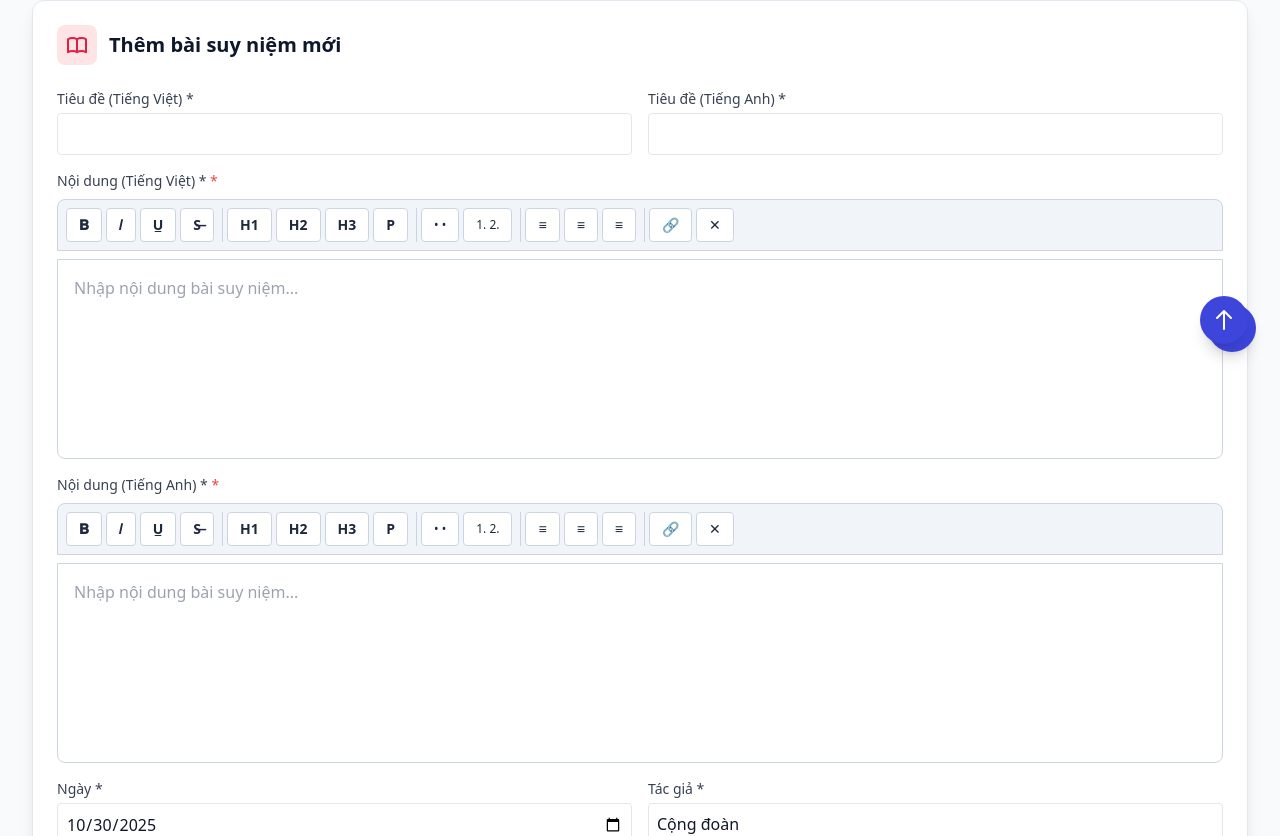
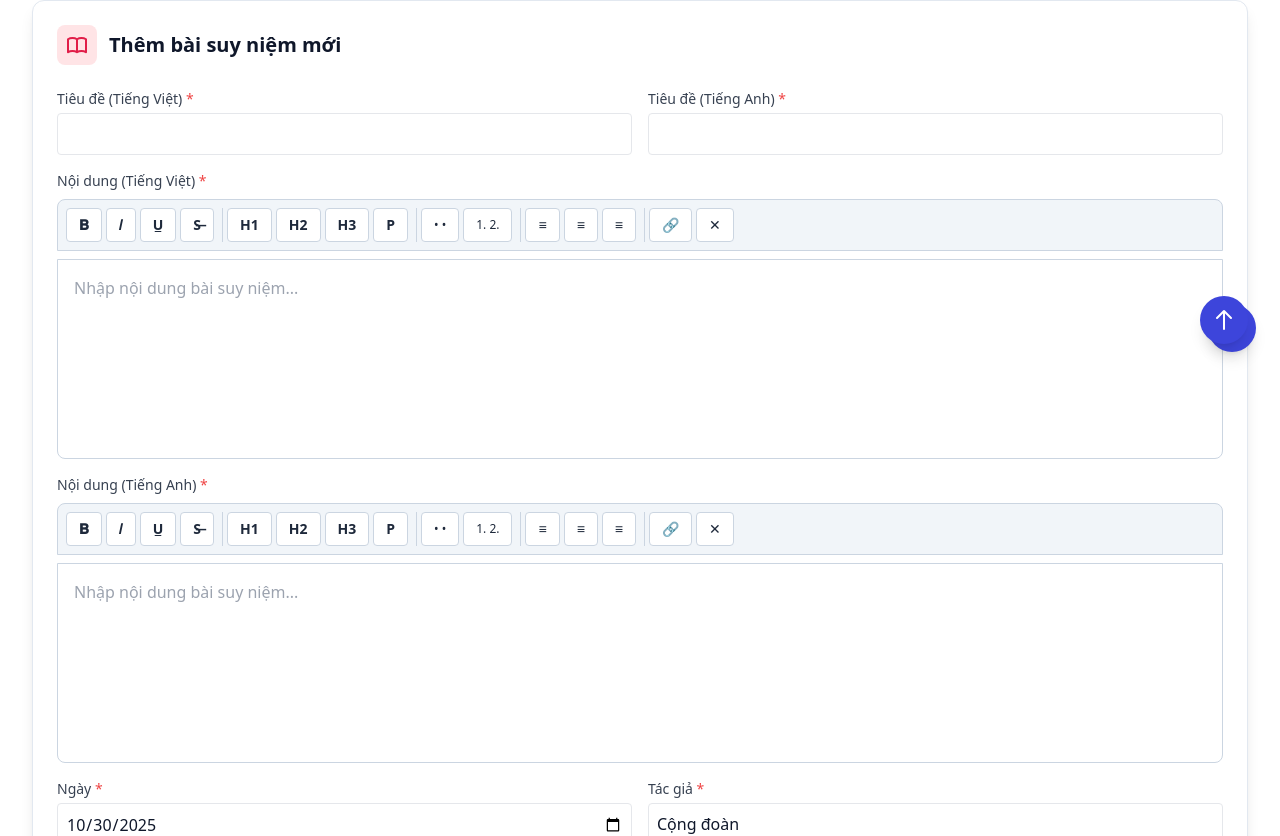
Before and after one commit to wilsonnguyen257/wilsonnguyen257.github.io, a React (Vite) app: page /admin in a window 1280 px wide. Shown: the part 424-1260 px from the top of the page. Built offline with nearby package versions, Linux system fonts and the light colour scheme; no server answers; the database is empty.

Commit message:
Fix admin pages: Change action layout to row in English and remove loading states

```diff
--- a/src/pages/AdminReflections.tsx
+++ b/src/pages/AdminReflections.tsx
@@ -38,7 +38,6 @@ const AdminReflections: React.FC = () => {
   });
 
   // UI state
-  const [isLoading, setIsLoading] = useState(false);
   const [success, setSuccess] = useState<string | null>(null);
   const [error, setError] = useState<string | null>(null);
   const [deleteConfirm, setDeleteConfirm] = useState<DeleteConfirmState>({ show: false, id: null });
@@ -46,7 +45,6 @@ const AdminReflections: React.FC = () => {
 
   // Load and keep in sync with Firebase Storage JSON
   useEffect(() => {
-    setIsLoading(true);
     type RawReflection = Reflection & { id: string };
     const unsubscribe = subscribeJson<RawReflection[]>(
       'reflections',
@@ -61,12 +59,10 @@ const AdminReflections: React.FC = () => {
           updatedAt: it.updatedAt || new Date().toISOString(),
         }));
         setReflections(mapped);
-        setIsLoading(false);
       },
       (err) => {
         console.error('Failed to load reflections from Storage JSON:', err);
         setError(language === 'vi' ? 'Không thể tải bài suy niệm' : 'Failed to load reflections');
-        setIsLoading(false);
       }
     );
     return () => { unsubscribe(); };
@@ -157,7 +153,6 @@ const AdminReflections: React.FC = () => {
       return;
     }
 
-    setIsLoading(true);
     setError(null);
     setSuccess(null);
 
@@ -205,8 +200,6 @@ const AdminReflections: React.FC = () => {
       setTimeout(() => {
         setError(null);
       }, 5000);
-    } finally {
-      setIsLoading(false);
     }
   };
 
@@ -236,7 +229,6 @@ const AdminReflections: React.FC = () => {
     if (!deleteConfirm.id) return;
 
     try {
-      setIsLoading(true);
       const filtered = reflections.filter(r => r.id !== deleteConfirm.id);
       await saveJson('reflections', filtered);
       setReflections(filtered);
@@ -253,8 +245,6 @@ const AdminReflections: React.FC = () => {
       setTimeout(() => {
         setError(null);
       }, 5000);
-    } finally {
-      setIsLoading(false);
     }
   };
 
@@ -320,17 +310,9 @@ const AdminReflections: React.FC = () => {
     });
   };
 
-  if (isLoading) {
-    return (
-      <div className="flex justify-center items-center min-h-screen bg-white dark:bg-slate-900">
-        <div className="animate-spin rounded-full h-12 w-12 border-t-2 border-b-2 border-blue-500"></div>
-      </div>
-    );
-  }
-
   return (
-    <div className="min-h-screen bg-slate-50 dark:bg-slate-900 py-8 px-4 sm:px-6 lg:px-8 transition-colors">
-      <div className="max-w-7xl mx-auto">
+    <div className="min-h-screen bg-white dark:bg-slate-900 transition-colors">
+      <div className="max-w-7xl mx-auto px-4 sm:px-6 lg:px-8 py-8">
         {error && (
           <div className="bg-red-50 dark:bg-red-900/20 border-l-4 border-red-500 text-red-700 dark:text-red-200 px-6 py-4 rounded-r-lg mb-6 flex items-start gap-3 shadow-md">
             <svg className="w-6 h-6 flex-shrink-0 mt-0.5" fill="currentColor" viewBox="0 0 20 20">
@@ -361,16 +343,16 @@ const AdminReflections: React.FC = () => {
           <form onSubmit={handleSubmit}>
             <div className="grid grid-cols-1 md:grid-cols-2 gap-4 mb-4">
               <div>
-                <label className="block text-sm font-medium text-gray-700 dark:text-gray-300 mb-1">{language === 'vi' ? 'Tiêu đề (Tiếng Việt) *' : 'Title (Vietnamese) *'}</label>
+                <label className="block text-sm font-medium text-gray-700 dark:text-gray-300 mb-1">{language === 'vi' ? 'Tiêu đề (Tiếng Việt)' : 'Title (Vietnamese)'} <span className="text-red-500">*</span></label>
                 <input type="text" name="title.vi" value={formData.title.vi} onChange={handleInputChange} className="w-full p-2 border rounded dark:bg-slate-700 dark:border-slate-600 dark:text-white" required />
               </div>
               <div>
-                <label className="block text-sm font-medium text-gray-700 dark:text-gray-300 mb-1">{language === 'vi' ? 'Tiêu đề (Tiếng Anh) *' : 'Title (English) *'}</label>
+                <label className="block text-sm font-medium text-gray-700 dark:text-gray-300 mb-1">{language === 'vi' ? 'Tiêu đề (Tiếng Anh)' : 'Title (English)'} <span className="text-red-500">*</span></label>
                 <input type="text" name="title.en" value={formData.title.en} onChange={handleInputChange} className="w-full p-2 border rounded dark:bg-slate-700 dark:border-slate-600 dark:text-white" required />
               </div>
               <div className="md:col-span-2">
                 <VisualEditor
-                  label={language === 'vi' ? 'Nội dung (Tiếng Việt) *' : 'Content (Vietnamese) *'}
+                  label={language === 'vi' ? 'Nội dung (Tiếng Việt)' : 'Content (Vietnamese)'}
                   value={formData.content.vi}
                   onChange={(value: string) => setFormData(prev => ({ ...prev, content: { ...prev.content, vi: value } }))}
                   placeholder={language === 'vi' ? 'Nhập nội dung bài suy niệm...' : 'Enter reflection content...'}
@@ -379,7 +361,7 @@ const AdminReflections: React.FC = () => {
               </div>
               <div className="md:col-span-2">
                 <VisualEditor
-                  label={language === 'vi' ? 'Nội dung (Tiếng Anh) *' : 'Content (English) *'}
+                  label={language === 'vi' ? 'Nội dung (Tiếng Anh)' : 'Content (English)'}
                   value={formData.content.en}
                   onChange={(value: string) => setFormData(prev => ({ ...prev, content: { ...prev.content, en: value } }))}
                   placeholder={language === 'vi' ? 'Nhập nội dung bài suy niệm...' : 'Enter reflection content...'}
@@ -387,7 +369,7 @@ const AdminReflections: React.FC = () => {
                 />
               </div>
               <div>
-                <label className="block text-sm font-medium text-gray-700 dark:text-gray-300 mb-1">{language === 'vi' ? 'Ngày *' : 'Date *'}</label>
+                <label className="block text-sm font-medium text-gray-700 dark:text-gray-300 mb-1">{language === 'vi' ? 'Ngày' : 'Date'} <span className="text-red-500">*</span></label>
                 <input
                   type="date"
                   value={formData.date}
@@ -397,32 +379,19 @@ const AdminReflections: React.FC = () => {
                 />
               </div>
               <div>
-                <label className="block text-sm font-medium text-gray-700 dark:text-gray-300 mb-1">{language === 'vi' ? 'Tác giả *' : 'Author *'}</label>
+                <label className="block text-sm font-medium text-gray-700 dark:text-gray-300 mb-1">{language === 'vi' ? 'Tác giả' : 'Author'} <span className="text-red-500">*</span></label>
                 <input type="text" name="author" value={formData.author} onChange={handleInputChange} className="w-full p-2 border rounded dark:bg-slate-700 dark:border-slate-600 dark:text-white" required />
               </div>
             </div>
             <div className="flex flex-col sm:flex-row items-start sm:items-center gap-4">
               <button
                 type="submit"
-                disabled={isLoading}
-                className="inline-flex items-center gap-2 py-2.5 px-6 border border-transparent shadow-lg text-sm font-semibold rounded-lg text-white bg-brand-600 hover:bg-brand-700 transition-all duration-300 hover:shadow-xl disabled:opacity-50 disabled:cursor-not-allowed"
+                className="inline-flex items-center gap-2 py-2.5 px-6 border border-transparent shadow-lg text-sm font-semibold rounded-lg text-white bg-brand-600 hover:bg-brand-700 transition-all duration-300 hover:shadow-xl"
               >
-                {isLoading ? (
-                  <>
-                    <svg className="animate-spin w-4 h-4" fill="none" viewBox="0 0 24 24">
-                      <circle className="opacity-25" cx="12" cy="12" r="10" stroke="currentColor" strokeWidth="4"></circle>
-                      <path className="opacity-75" fill="currentColor" d="M4 12a8 8 0 018-8V0C5.373 0 0 5.373 0 12h4zm2 5.291A7.962 7.962 0 014 12H0c0 3.042 1.135 5.824 3 7.938l3-2.647z"></path>
-                    </svg>
-                    <span>{language === 'vi' ? 'Đang xử lý...' : 'Processing...'}</span>
-                  </>
-                ) : (
-                  <>
-                    <svg className="w-5 h-5" fill="none" stroke="currentColor" viewBox="0 0 24 24">
-                      <path strokeLinecap="round" strokeLinejoin="round" strokeWidth={2} d="M5 13l4 4L19 7" />
-                    </svg>
-                    <span>{editingId ? (language === 'vi' ? 'Lưu thay đổi' : 'Save Changes') : (language === 'vi' ? 'Tạo mới' : 'Create')}</span>
-                  </>
-                )}
+                <svg className="w-5 h-5" fill="none" stroke="currentColor" viewBox="0 0 24 24">
+                  <path strokeLinecap="round" strokeLinejoin="round" strokeWidth={2} d="M5 13l4 4L19 7" />
+                </svg>
+                <span>{editingId ? (language === 'vi' ? 'Lưu thay đổi' : 'Save Changes') : (language === 'vi' ? 'Tạo mới' : 'Create')}</span>
               </button>
               {editingId && (
                 <button
```
Also changed, not shown: src/pages/AdminEvents.tsx (+6 -14 lines).
